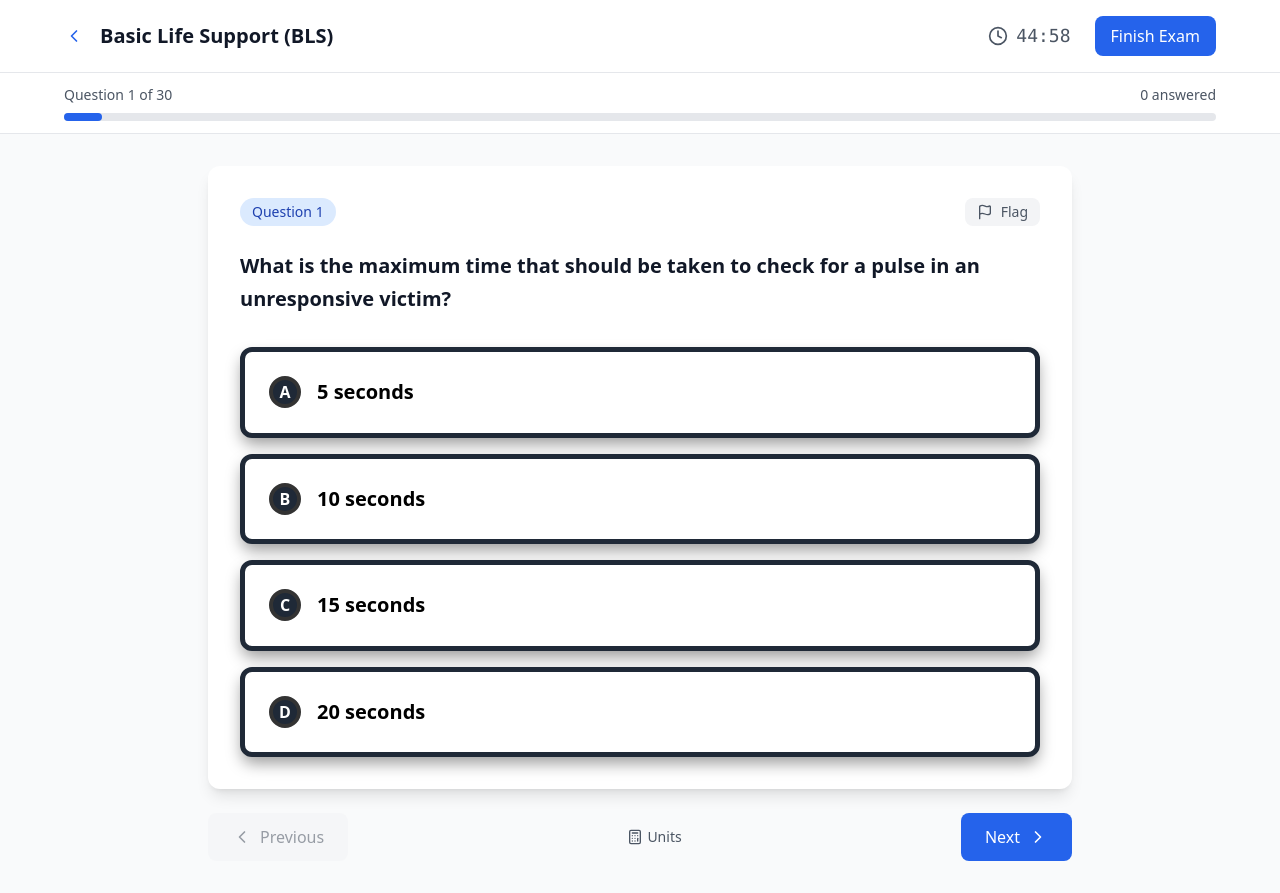
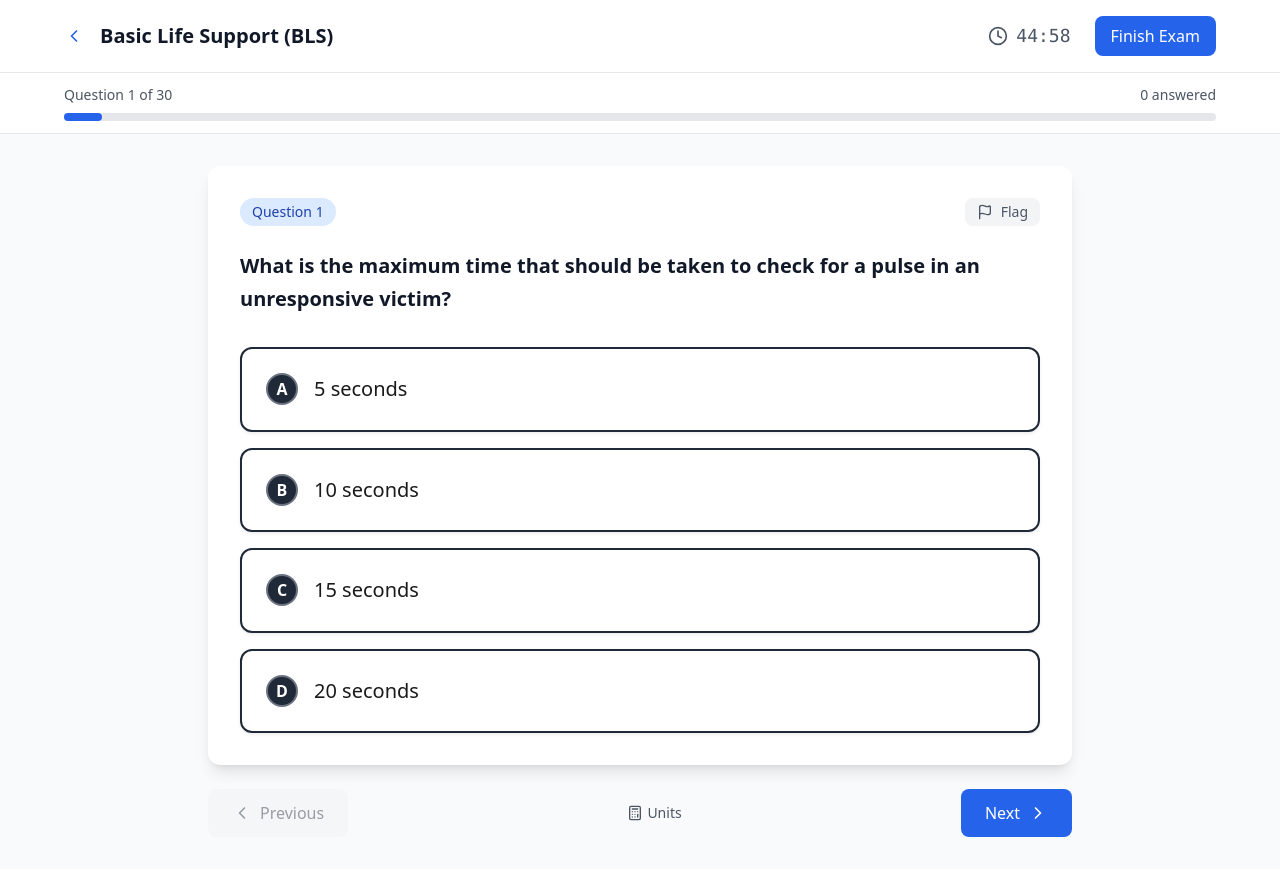
Before and after one commit to mwathajeoffrey-dotcom/ECCCO, a Next.js app: page /exam in a window 1280 px wide. Both pictures are taken after a click on the button 258 px from the left and 248 px from the top of the page. After the commit the page ends 869 px from the top, so only its background shows below. Built offline with nearby package versions, Linux system fonts and the light colour scheme.

Commit message:
Fix exam interface font weights - balanced visibility and readability

```diff
--- a/src/components/exam/ExamInterface.tsx
+++ b/src/components/exam/ExamInterface.tsx
@@ -378,51 +378,51 @@ export default function ExamInterface() {
                         onClick={() => handleAnswerSelect(index)}
                         className={`w-full p-6 rounded-xl border-3 text-left transition-all duration-200 flex items-center ${
                           isSelected
-                            ? 'border-blue-600 bg-gradient-to-r from-blue-100 to-blue-200 text-blue-900 shadow-xl ring-4 ring-blue-300 transform scale-[1.02] font-bold shadow-blue-200'
-                            : 'border-gray-800 bg-white hover:bg-blue-50 hover:border-blue-600 hover:shadow-xl text-gray-900 font-bold shadow-gray-200 answer-option-default'
+                            ? 'border-blue-600 bg-gradient-to-r from-blue-100 to-blue-200 text-blue-900 shadow-xl ring-4 ring-blue-300 transform scale-[1.02] shadow-blue-200'
+                            : 'border-gray-800 bg-white hover:bg-blue-50 hover:border-blue-600 hover:shadow-xl text-gray-900 shadow-gray-200 answer-option-default'
                         } cursor-pointer hover:scale-[1.01] active:scale-[0.99]`}
                         style={{
-                          // Force ultra-high contrast styles for cross-device compatibility
-                          color: '#000000',
+                          // Balanced styling for good visibility and readability
+                          color: '#1a1a1a',
                           backgroundColor: isSelected ? '#dbeafe' : '#ffffff',
-                          borderColor: isSelected ? '#1d4ed8' : '#000000',
-                          fontWeight: '900',
-                          minHeight: '90px',
-                          fontSize: '22px',
-                          borderWidth: '5px',
-                          boxShadow: isSelected ? '0 0 0 8px #93c5fd, 0 12px 20px -2px rgb(0 0 0 / 0.3)' : '0 8px 16px -2px rgb(0 0 0 / 0.4)'
+                          borderColor: isSelected ? '#1d4ed8' : '#d1d5db',
+                          fontWeight: '500',
+                          minHeight: '70px',
+                          fontSize: '16px',
+                          borderWidth: '2px',
+                          boxShadow: isSelected ? '0 0 0 3px #93c5fd' : '0 2px 4px -1px rgb(0 0 0 / 0.1)'
                         }}
                       >
                         <div className="flex items-start">
-                          <span className={`inline-flex items-center justify-center w-8 h-8 rounded-full font-bold mr-3 sm:mr-4 text-sm sm:text-base flex-shrink-0 answer-badge ${
+                          <span className={`inline-flex items-center justify-center w-8 h-8 rounded-full mr-3 sm:mr-4 text-sm sm:text-base flex-shrink-0 answer-badge ${
                             isSelected
                               ? 'bg-blue-600 text-white ring-2 ring-blue-300'
                               : 'bg-gray-800 text-white hover:bg-blue-600 hover:text-white'
                           }`}
                           style={{
-                            // Force ultra-high contrast badge visibility across all devices
-                            backgroundColor: isSelected ? '#1d4ed8' : '#000000',
+                            // Balanced badge styling
+                            backgroundColor: isSelected ? '#1d4ed8' : '#374151',
                             color: '#ffffff',
-                            fontWeight: '900',
-                            width: '44px',
-                            height: '44px',
+                            fontWeight: '600',
+                            width: '32px',
+                            height: '32px',
                             display: 'inline-flex',
                             alignItems: 'center',
                             justifyContent: 'center',
                             borderRadius: '50%',
-                            marginRight: '20px',
-                            fontSize: '20px',
-                            border: '4px solid #333333'
+                            marginRight: '16px',
+                            fontSize: '14px',
+                            border: '2px solid #6b7280'
                           }}>
                             {String.fromCharCode(65 + index)}
                           </span>
-                          <span className={`text-xl leading-relaxed flex-1 font-black answer-text`}
+                          <span className={`text-xl leading-relaxed flex-1 answer-text`}
                           style={{
-                            // Force ultra-high contrast text visibility across all devices
-                            color: '#000000',
-                            fontWeight: '900',
-                            fontSize: '22px',
-                            lineHeight: '1.7',
+                            // Balanced visibility - readable but clear
+                            color: '#1a1a1a',
+                            fontWeight: '500',
+                            fontSize: '16px',
+                            lineHeight: '1.5',
                             textShadow: 'none'
                           }}>
                             <UnitConversionDisplay
```
